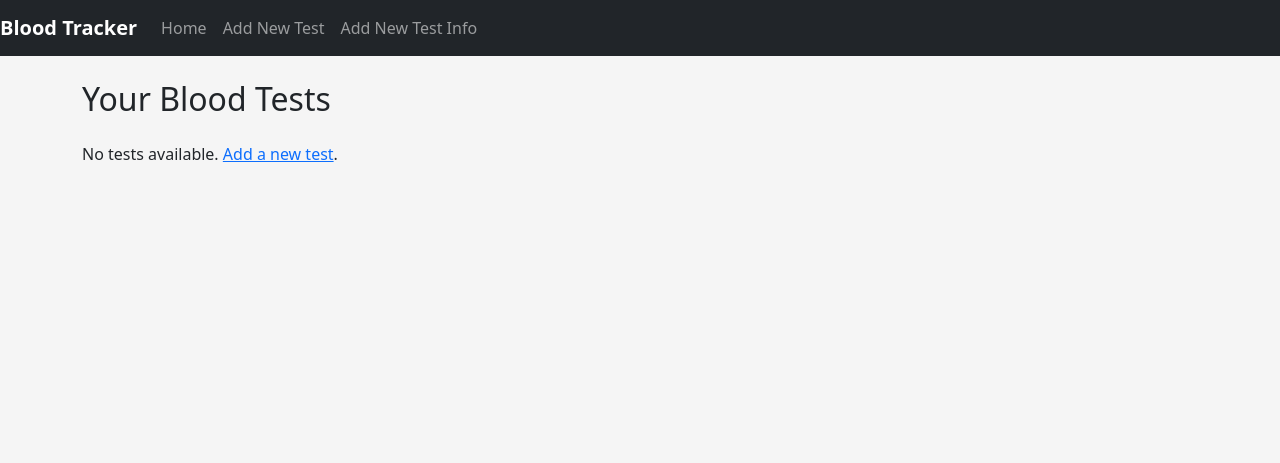
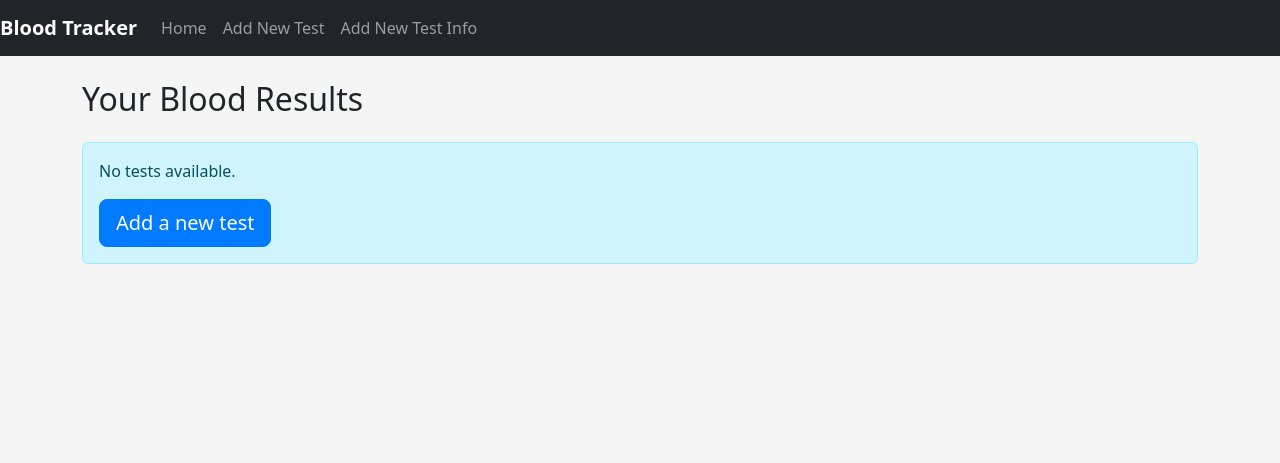
Before and after one commit to void-cc/health, a Flask app: page / in a window 1280 px wide. Shown: the top 463 px of the page. Run offline with Flask 3, Linux system fonts and the light colour scheme; data that the repository does not hold is empty; some libraries are stand-ins or nearby versions.

Commit message:
Now message layout with no tests (results) available on index.html

```diff
--- a/templates/index.html
+++ b/templates/index.html
@@ -1,6 +1,6 @@
 {% extends 'base.html' %}
 {% block content %}
-<h2 class="mb-4">Your Blood Tests</h2>
+<h2 class="mb-4">Your Blood Results</h2>
 {% if tests %}
 
     <div class="row row-cols-1 row-cols-md-2 g-4">
@@ -54,9 +54,11 @@
   </div>
   {% endfor %}
 </div>
-
-  </table>
+    </div>
 {% else %}
-  <p>No tests available. <a href="{{ url_for('add_test') }}">Add a new test</a>.</p>
+    <div id="no-tests" class="alert alert-info">
+    <p>No tests available.</p>
+    <a class="btn btn-primary btn-lg" href="{{ url_for('add_test') }}">Add a new test</a>
+    </div>
 {% endif %}
 {% endblock %}
```
